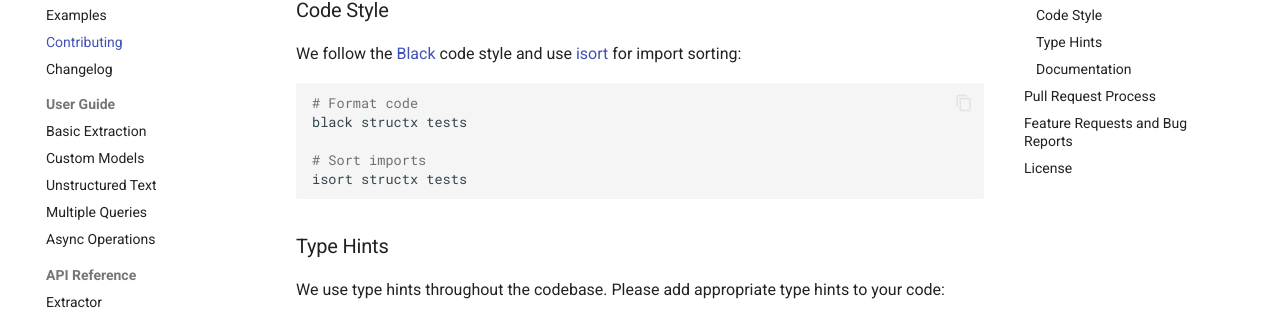
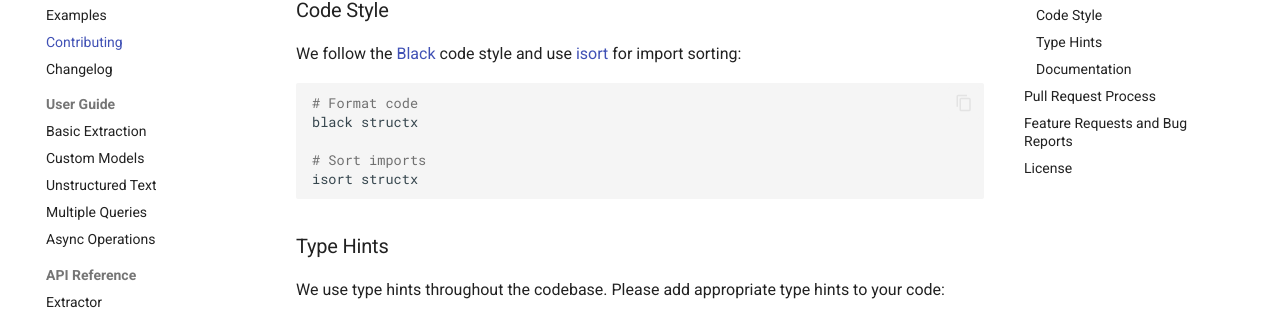
Before and after one commit to Blacksuan19/structx, an MkDocs documentation site: the page built from docs/contributing.md, in a window 1280 px wide and 900 px high, scrolled down 711 px. Shown: the part 147-457 px from the top of the window. Built offline with MkDocs 1.6.1 and Material for MkDocs 9.7.7, drawn with Linux system fonts in a browser that asks for light colours; comment, search, counter and statistics services are not loaded.

Commit message:
docs: contributing: fix repo url
Signed-off-by: blacksuan19 <abubakaryagob@gmail.com>

````diff
--- a/docs/contributing.md
+++ b/docs/contributing.md
@@ -6,7 +6,7 @@
 ## Getting Started
 
 1. **Fork the Repository**: Start by forking the
-   [structx repository](https://github.com/yourusername/structx).
+   [structx repository](https://github.com/blacksuan19/structx).
 
 2. **Clone Your Fork**:
 
@@ -41,10 +41,10 @@
 
 ```bash
 # Format code
-black structx tests
+black structx
 
 # Sort imports
-isort structx tests
+isort structx
 ```
 
 ### Type Hints
````
